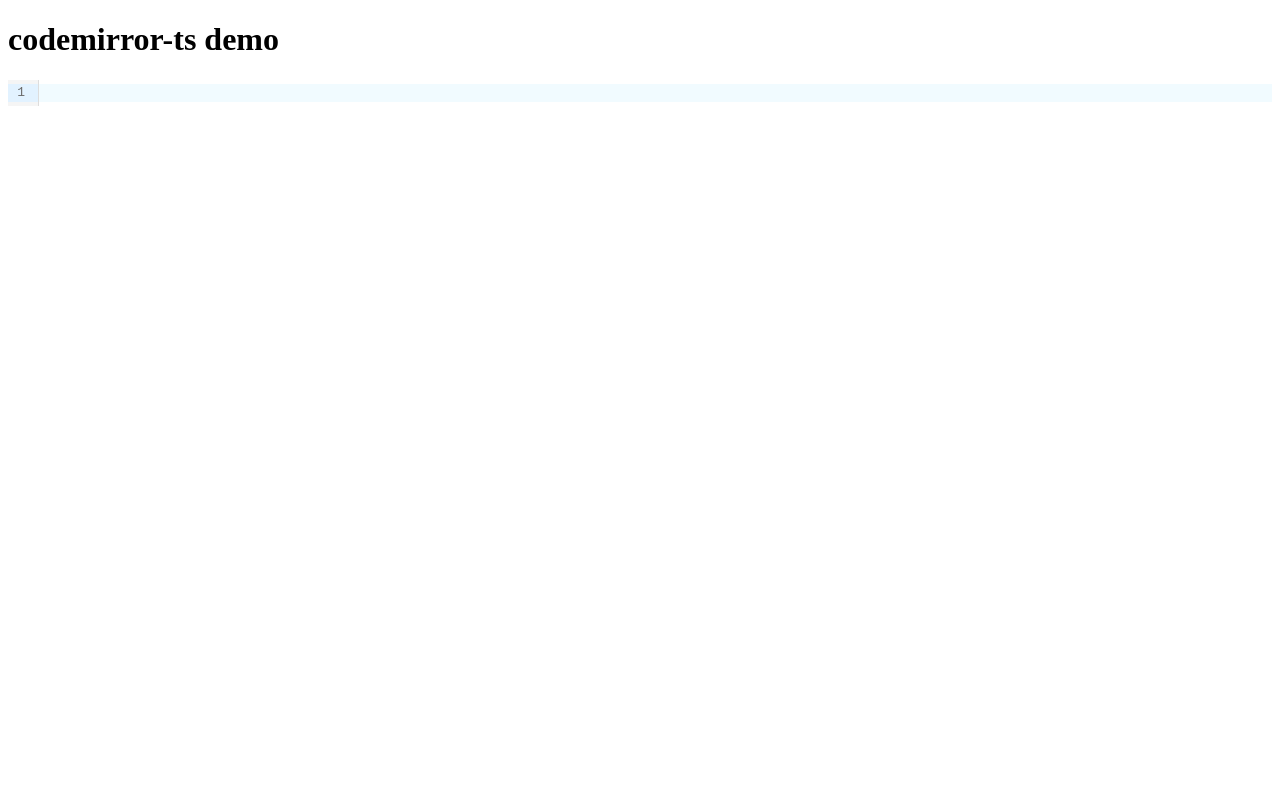
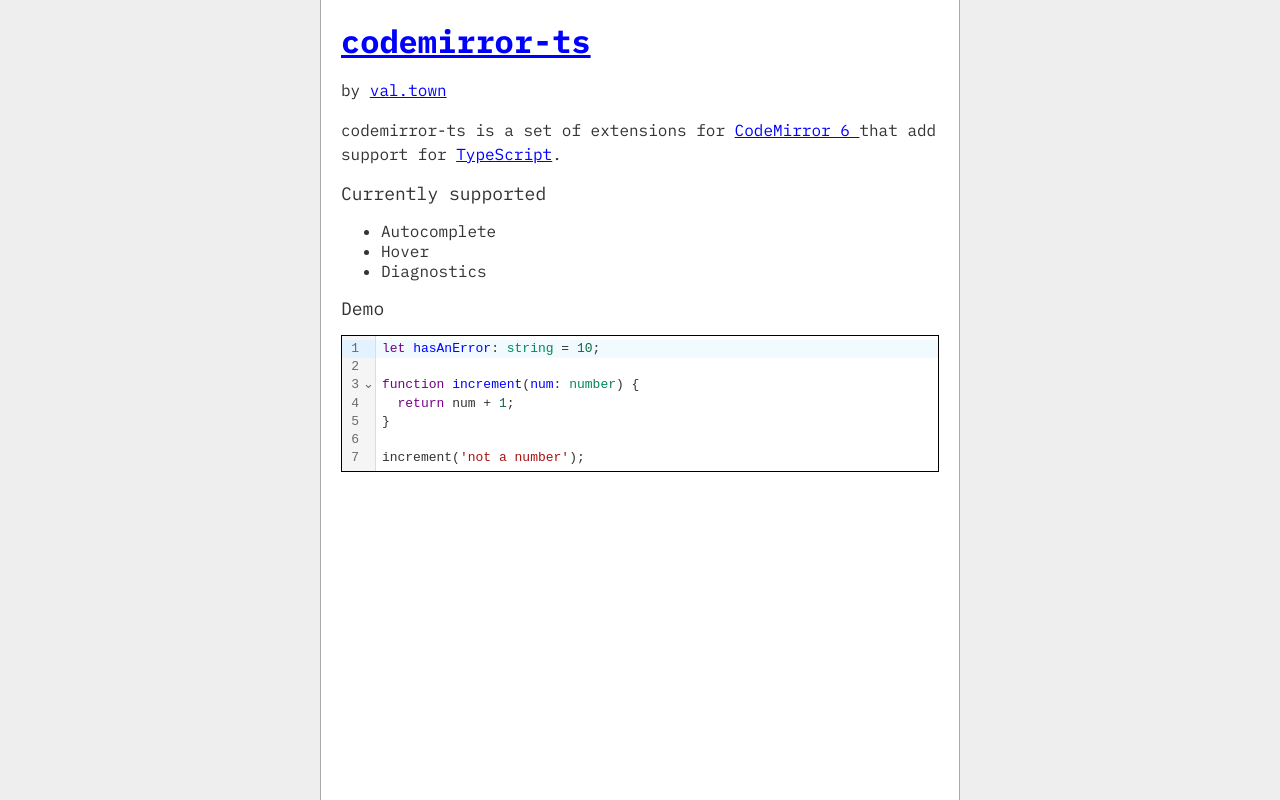
Before and after one commit to val-town/codemirror-ts, a website built with Vite: page demo/index.html in a window 1280 px wide. Built offline with nearby package versions, Linux system fonts and the light colour scheme; what @typescript/vfs would draw is missing.

Commit message:
Docs, rename lint

```diff
--- /dev/null
+++ b/demo/demo.css
@@ -0,0 +1,61 @@
+body {
+  margin: 0;
+  font-family: "IBM Plex Mono", monospace;
+  background: #eee;
+  color: #333;
+}
+
+* {
+  box-sizing: border-box;
+}
+
+h1 {
+  margin: 0;
+}
+
+h2 {
+  font-weight: normal;
+  font-size: 18px;
+}
+
+p {
+  line-height: 1.5;
+}
+
+a {
+  color: blue;
+}
+
+a:hover {
+  color: green;
+}
+
+.cm-editor {
+  border: 1px solid #000;
+}
+
+main {
+  max-width: 640px;
+  min-height: 100vh;
+  margin: 0 auto;
+  background: #fff;
+  padding: 20px;
+  border-left: 1px solid #aaa;
+  border-right: 1px solid #aaa;
+}
+
+.quick-info-punctuation {
+  color: #ccc;
+}
+
+.quick-info-functionName {
+  color: indigo;
+}
+
+.quick-info-keyword {
+  color: blue;
+}
+
+.quick-info-parameterName {
+  color: green;
+}
--- a/demo/index.html
+++ b/demo/index.html
@@ -4,12 +4,36 @@
     <meta charset="UTF-8" />
     <meta name="viewport" content="width=device-width, initial-scale=1.0" />
     <title>codemirror-ts demo</title>
+    <link rel="preconnect" href="https://fonts.googleapis.com" />
+    <link rel="preconnect" href="https://fonts.gstatic.com" crossorigin />
+    <link
+      href="https://fonts.googleapis.com/css2?family=IBM+Plex+Mono:wght@400;700&display=swap"
+      rel="stylesheet"
+    />
+    <link href="./demo.css" rel="stylesheet" />
   </head>
   <body>
-    <h1>codemirror-ts demo</h1>
-    <div id="app">
-      <div id="editor"></div>
-    </div>
+    <main>
+      <h1>
+        <a href="https://github.com/val-town/codemirror-ts">codemirror-ts</a>
+      </h1>
+      <p>by <a href="https://www.val.town/">val.town</a></p>
+      <p>
+        codemirror-ts is a set of extensions for
+        <a href="https://codemirror.net/"> CodeMirror 6 </a> that add support
+        for <a href="https://www.typescriptlang.org/">TypeScript</a>.
+      </p>
+      <h2>Currently supported</h2>
+      <ul>
+        <li>Autocomplete</li>
+        <li>Hover</li>
+        <li>Diagnostics</li>
+      </ul>
+      <h2>Demo</h2>
+      <div id="app">
+        <div id="editor"></div>
+      </div>
+    </main>
     <script type="module" src="./index.ts"></script>
   </body>
 </html>
--- a/demo/index.ts
+++ b/demo/index.ts
@@ -7,10 +7,13 @@
   createVirtualTypeScriptEnvironment,
 } from "@typescript/vfs";
 import ts from "typescript";
-import { tsDiagnostics } from "../src/diagnostics/index.js";
-import { tsHover } from "../src/hover/index.js";
-import { tsAutocomplete } from "../src/autocomplete/index.js";
-import { tsSync } from "../src/sync.js";
+import {
+  tsLinter,
+  tsHover,
+  type HoverInfo,
+  tsAutocomplete,
+  tsSync,
+} from "../src/index.js";
 
 const fsMap = await createDefaultMapFromCDN(
   { target: ts.ScriptTarget.ES2022 },
@@ -18,15 +21,20 @@
   true,
   ts,
 );
-
 const system = createSystem(fsMap);
-
 const compilerOpts = {};
 const env = createVirtualTypeScriptEnvironment(system, [], ts, compilerOpts);
 
 const path = "index.ts";
 
 let editor = new EditorView({
+  doc: `let hasAnError: string = 10;
+
+function increment(num: number) {
+  return num + 1;
+}
+
+increment('not a number');`,
   extensions: [
     basicSetup,
     javascript({
@@ -34,16 +42,22 @@
       jsx: true,
     }),
     tsSync({ env, path }),
-    tsDiagnostics({ env, path }),
+    tsLinter({ env, path }),
     autocompletion({
       override: [tsAutocomplete({ env, path })],
     }),
     tsHover({
       env,
       path,
-      renderTooltip: (info) => {
+      renderTooltip(info: HoverInfo) {
         const div = document.createElement("div");
-        div.innerText = JSON.stringify(info);
+        if (info.quickInfo) {
+          for (let part of info.quickInfo.displayParts) {
+            const span = div.appendChild(document.createElement("span"));
+            span.className = `quick-info-${part.kind}`;
+            span.innerText = part.text;
+          }
+        }
         return { dom: div };
       },
     }),
--- a/package.json
+++ b/package.json
@@ -5,8 +5,7 @@
   "main": "./dist/commonjs/index.js",
   "scripts": {
     "prepare": "tshy",
-    "dev": "vite",
-    "test": "echo \"Error: no test specified\" && exit 1"
+    "dev": "vite"
   },
   "keywords": [
     "codemirror",
@@ -23,6 +22,7 @@
   "devDependencies": {
     "@codemirror/lang-javascript": "^6.2.1",
     "@typescript/vfs": "^1.5.0",
+    "codemirror": "^6",
     "tshy": "^1.8.0",
     "vite": "^4.5.0"
   },
--- a/src/hover/index.ts
+++ b/src/hover/index.ts
@@ -11,7 +11,7 @@
  * This information is passed to the API consumer to allow
  * them to create tooltips however they wish.
  */
-interface HoverInfo {
+export interface HoverInfo {
   start: number;
   end: number;
   typeDef: readonly DefinitionInfo[] | undefined;
--- /dev/null
+++ b/src/index.ts
@@ -0,0 +1,4 @@
+export * from "./sync/index.js";
+export * from "./autocomplete/index.js";
+export * from "./lint/index.js";
+export * from "./hover/index.js";
--- a/src/diagnostics/index.ts
+++ b/src/lint/index.ts
@@ -23,7 +23,7 @@
   return diagnostics.map(convertTSDiagnosticToCM);
 }
 
-export function tsDiagnostics({
+export function tsLinter({
   env,
   path,
 }: {
--- a/src/sync.ts
+++ /dev/null
@@ -1,22 +0,0 @@
-import { VirtualTypeScriptEnvironment } from "@typescript/vfs";
-import { EditorView } from "@codemirror/view";
-
-export function tsSync({
-  env,
-  path,
-}: {
-  env: VirtualTypeScriptEnvironment;
-  path: string;
-}) {
-  return EditorView.updateListener.of((update) => {
-    if (!update.docChanged) return;
-
-    // In TypeScript, updates are not like PUTs, you
-    // need to create a file before updating it.
-    if (!env.getSourceFile(path)) {
-      env.createFile(path, update.state.doc.toString());
-    } else {
-      env.updateFile(path, update.state.doc.toString());
-    }
-  });
-}
--- /dev/null
+++ b/src/sync/index.ts
@@ -0,0 +1,36 @@
+import { VirtualTypeScriptEnvironment } from "@typescript/vfs";
+import { EditorView } from "@codemirror/view";
+
+/**
+ * Sync updates from CodeMirror to the TypeScript
+ * virtual environment. Note that this updates a file - it isn't
+ * responsible (yet) for deleting or renaming files if they
+ * do get deleted or renamed.
+ */
+export function tsSync({
+  env,
+  path,
+}: {
+  env: VirtualTypeScriptEnvironment;
+  path: string;
+}) {
+  // TODO: this is a weak solution to the cold start problem.
+  // If you boot up a CodeMirror instance, we want the initial
+  // value to get loaded into CodeMirror. We do get a change event,
+  // but it surprisingly doesn't have `docChanged: true` on it,
+  // so this is a rough heuristic to just accept the first event
+  // regardless of whether it looks significant.
+  let first = true;
+  return EditorView.updateListener.of((update) => {
+    if (!update.docChanged && !first) return;
+    first = false;
+
+    // In TypeScript, updates are not like PUTs, you
+    // need to create a file before updating it.
+    if (!env.getSourceFile(path)) {
+      env.createFile(path, update.state.doc.toString());
+    } else {
+      env.updateFile(path, update.state.doc.toString());
+    }
+  });
+}
```
Also changed, not shown: README.md, src/lint/utils.ts (renamed from src/diagnostics/utils.ts), 1 other file.
